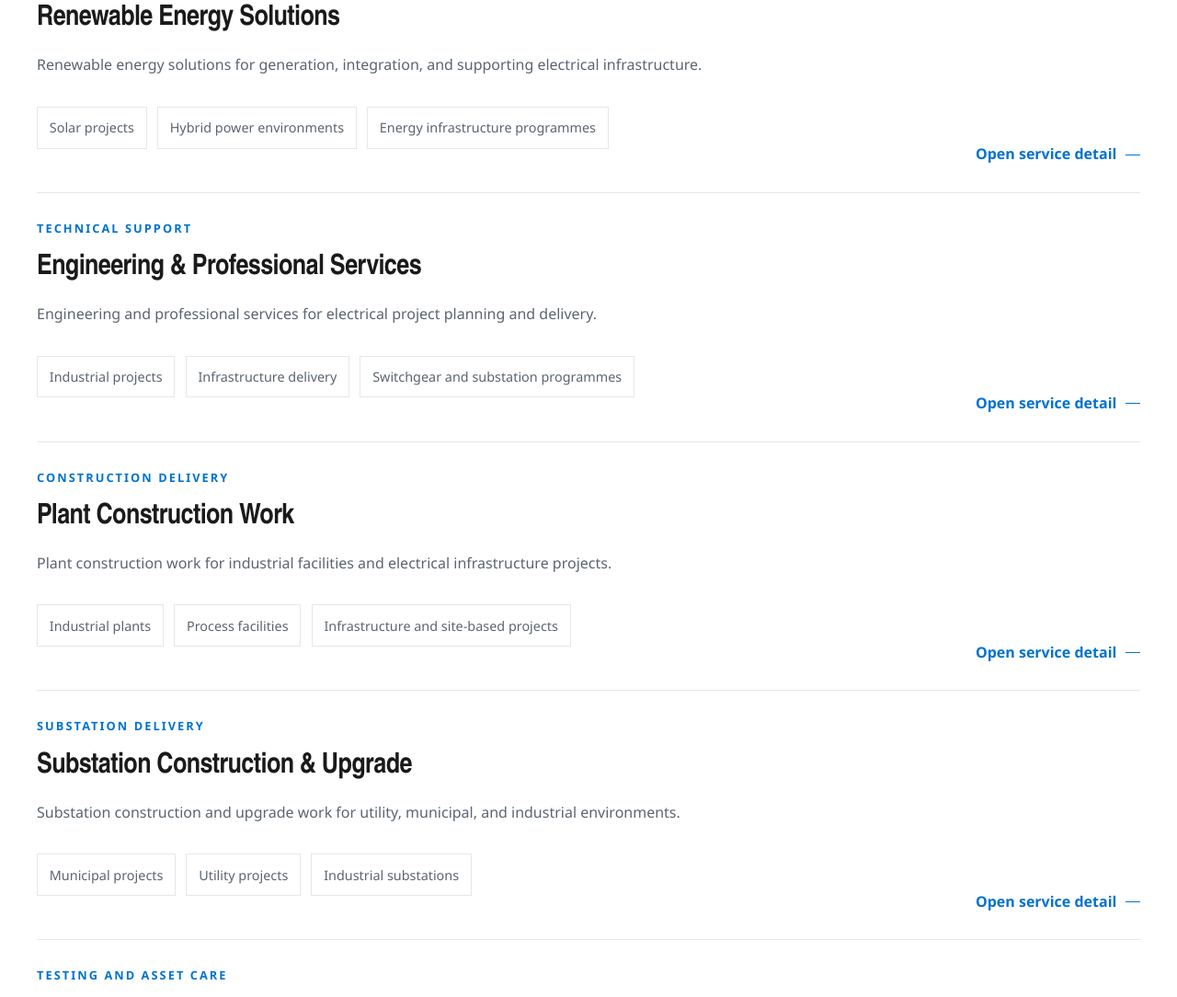
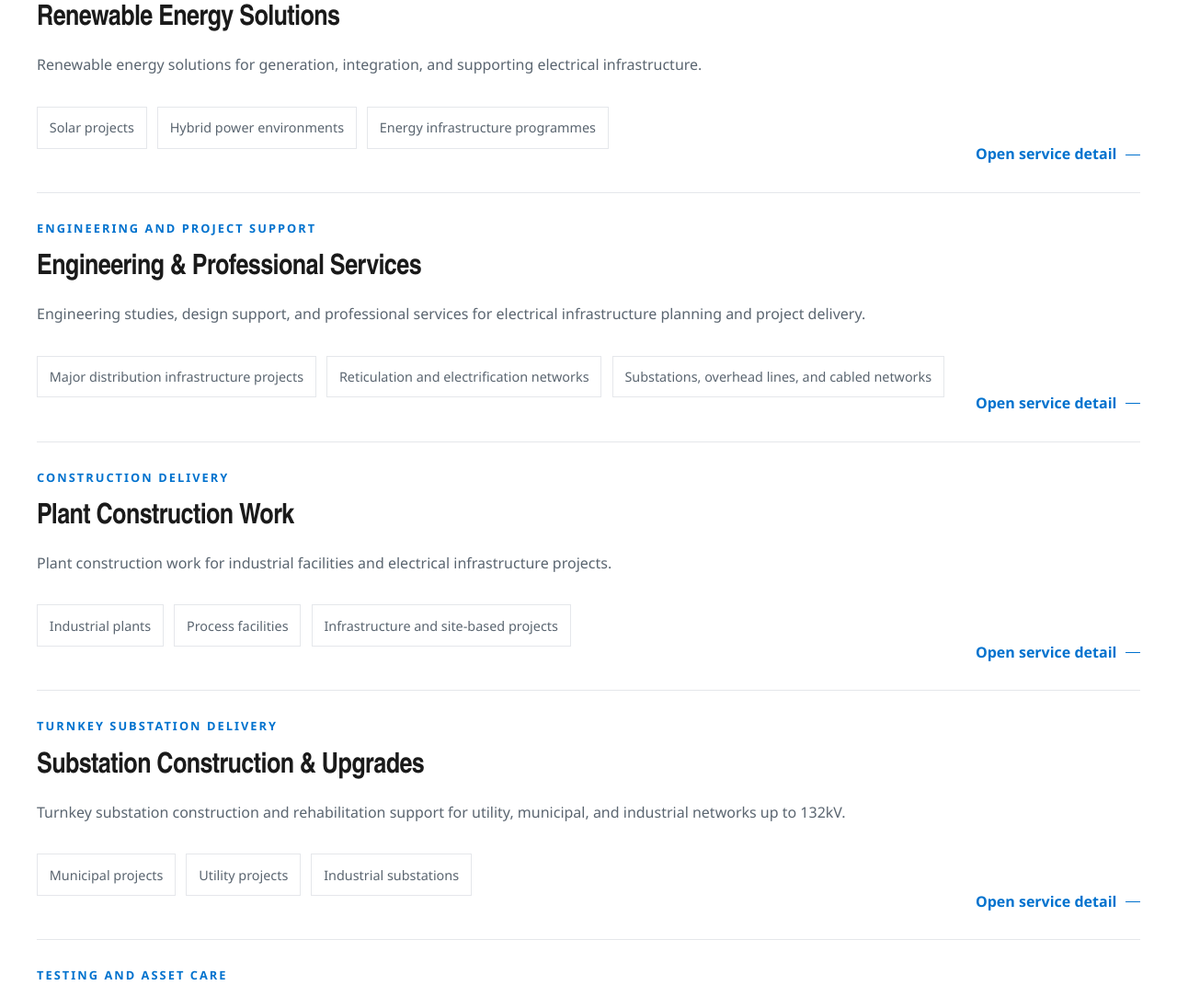
Before and after one commit to sirsmakoni-blip/rps-website, a Django app: page /services/ in a window 1280 px wide. Shown: the part 1006-2090 px from the top of the page at 92% size. Run offline with Django 5.2, Linux system fonts and the light colour scheme.

Commit message:
Expand product and service detail pages

```diff
--- a/website/templates/website/services.html
+++ b/website/templates/website/services.html
@@ -38,10 +38,10 @@
                             <span class="divider-item__label">{{ service.category }}</span>
                             <h2><a href="{% url 'website:service_detail' service.slug %}">{{ service.name }}</a></h2>
                         </div>
-                        <p>{{ service.summary }}</p>
+                        <p>{{ service.list_summary|default:service.summary }}</p>
                         <div class="split-meta">
                             <ul class="pill-list">
-                                {% for item in service.fit %}
+                                {% for item in service.list_fit|default:service.fit|slice:":3" %}
                                     <li>{{ item }}</li>
                                 {% endfor %}
                             </ul>
--- a/website/views.py
+++ b/website/views.py
@@ -212,23 +212,26 @@ PRODUCTS = [
     {
         "slug": "assure-hmvp-switchgear",
         "name": "Assure HMVP Switchgear",
-        "category": "Medium voltage switchgear",
+        "category": "Horizontal indoor MV switchgear",
         "image": "/static/img/assure-hmvp-switchgear.webp",
-        "summary": "RPS Assure HMVP Switchgear for medium voltage applications.",
-        "intro": "Assure HMVP Switchgear supports medium voltage distribution, control, and protection requirements across electrical infrastructure projects.",
+        "summary": "IEC-certified horizontal indoor switchgear with a 31.5kA for 1 second A-FLR internal arc rating to IEC 62271.",
+        "intro": "RPS Switchgear's Assure range of Horizontal Indoor Switchgear is fully type tested and certified to international IEC Standards. With an impressive internal arc rating of 31.5kA for 1 second A-FLR to IEC 62271, it will more than satisfy the most demanding of network owners' requirements.",
         "overview": (
-            "This product sits within the company’s MV switchgear product range and forms part of "
-            "its supply capability for industrial, utility, municipal, and infrastructure projects."
+            "As part of the RPS medium voltage range, Assure HMVP is positioned for projects that "
+            "need robust indoor switchgear, proven standards compliance, and dependable performance "
+            "across utility, municipal, mining, and industrial networks."
         ),
         "highlights": [
-            "Part of the RPS medium voltage switchgear offering",
-            "Positioned within the company’s core product range",
-            "Relevant to project supply, installation, testing, and commissioning scopes",
+            "Horizontal Indoor Switchgear",
+            "Fully type tested",
+            "Certified to IEC Standards",
+            "Internal arc rating: 31.5kA for 1 second A-FLR to IEC 62271",
+            "Suitable for demanding network owner requirements",
         ],
         "applications": [
-            "Substations",
-            "Industrial plants",
-            "Municipal and infrastructure power systems",
+            "Utility and municipal substations",
+            "Industrial and mining power systems",
+            "Indoor medium voltage switchrooms",
         ],
         "support": [
             "Engineering support",
@@ -236,31 +239,38 @@ PRODUCTS = [
             "Maintenance and upgrade alignment",
         ],
         "meta": [
-            {"label": "Product type", "value": "MV switchgear"},
-            {"label": "Company category", "value": "Core product family"},
-            {"label": "Project fit", "value": "Supply, installation, and commissioning"},
+            {"label": "Product type", "value": "Horizontal indoor switchgear"},
+            {"label": "Certification", "value": "IEC Standards"},
+            {"label": "Internal arc rating", "value": "31.5kA for 1 second A-FLR to IEC 62271"},
         ],
+        "brochure": "brochures/assure-hmvp-switchgear-brochure.pdf",
+        "brochure_label": "Download Assure HMVP Brochure",
     },
     {
         "slug": "lmvp-switchgear",
         "name": "RPS LMVP Switchgear",
-        "category": "LMVP switchgear",
+        "category": "Medium voltage switchgear",
         "image": "/static/img/lvmp.webp",
-        "summary": "RPS LMVP Switchgear for electrical distribution applications.",
-        "intro": "RPS LMVP Switchgear supports electrical distribution requirements across industrial, municipal, and infrastructure applications.",
+        "summary": "Medium voltage switchgear for network distribution with five breaker current ratings from 630/800A through 2500A.",
+        "intro": "The LMVP switchgear enables the distribution of Electrical Power through Networks to the Consumer at medium voltage. The circuit breakers are available in 5 current ratings, 630/800A, 630A cap switching, 1250A, 2000A and 2500A.",
         "overview": (
-            "The product forms part of the company’s electrical distribution offering and supports "
-            "broader project work in industrial, municipal, and infrastructure environments."
+            "The LMVP range supports medium voltage distribution duties where project teams need "
+            "rating flexibility and a practical switchgear platform for municipal, industrial, "
+            "mining, and infrastructure applications."
         ),
         "highlights": [
-            "Core RPS product line",
-            "Aligned to electrical distribution projects",
-            "Suited to supply and project execution packages",
+            "Medium voltage power distribution",
+            "5 current ratings",
+            "630/800A",
+            "630A cap switching",
+            "1250A",
+            "2000A",
+            "2500A",
         ],
         "applications": [
-            "Distribution systems",
-            "Industrial facilities",
-            "Infrastructure and municipal environments",
+            "Medium voltage distribution networks",
+            "Industrial and mining facilities",
+            "Municipal and infrastructure environments",
         ],
         "support": [
             "Engineering and professional services support",
@@ -268,74 +278,93 @@ PRODUCTS = [
             "Testing and commissioning support",
         ],
         "meta": [
-            {"label": "Product type", "value": "Switchgear"},
-            {"label": "Company category", "value": "Core product family"},
-            {"label": "Project fit", "value": "Distribution and project delivery"},
+            {"label": "Product type", "value": "Medium voltage switchgear"},
+            {"label": "Available ratings", "value": "630/800A, 630A cap switching, 1250A, 2000A, 2500A"},
+            {"label": "Project fit", "value": "Distribution and network delivery"},
         ],
+        "brochure": "brochures/lmvp-switchgear-brochure.pdf",
+        "brochure_label": "Download LMVP Brochure",
     },
     {
         "slug": "reyrolle-retrofit-solutions",
         "name": "Reyrolle Switchgear Retrofit Solutions",
-        "category": "Retrofit solutions",
+        "category": "Legacy switchgear retrofit solutions",
         "image": "/static/img/retrofit.webp",
-        "summary": "Retrofit solutions for legacy Reyrolle switchgear installations.",
-        "intro": "Reyrolle Switchgear Retrofit Solutions support brownfield upgrade work on existing Reyrolle installations requiring life extension and modernisation.",
+        "summary": "Type-tested retrofit and extension solutions for legacy Reyrolle LM switchgear that improve safety and service life without full switchboard replacement.",
+        "intro": "RPS Switchgear SA provides retrofit solutions for the legacy Reyrolle LM range of switchgear, which has an enormous installed base in Sub-Saharan Africa. RPS Switchgear SA is in a position to upgrade and retrofit existing legacy switchgear to IEC 62271-100/200 safety features. RPS SA also provides LMVP extension panels for legacy Reyrolle switchboards that are certified to a 25kA at 1 second A-FLR IAC withstand and seismic 1G test.",
         "overview": (
-            "This offering supports the upgrade of existing Reyrolle switchgear assets and aligns with "
-            "the company’s retrofit, relay upgrade, and replacement work shown in its project portfolio."
+            "This offering provides a practical modernization path for operators who need to extend the "
+            "service life of installed Reyrolle switchgear while improving safety, reliability, "
+            "maintainability, and operational continuity. By retrofitting compatible existing "
+            "switchboard infrastructure rather than replacing complete boards, projects can strengthen "
+            "performance and reduce the disruption associated with full switchboard replacement."
         ),
         "highlights": [
-            "Focused on legacy Reyrolle switchgear",
-            "Supports brownfield upgrade projects",
-            "Aligned to retrofit and relay upgrade scopes",
+            "Retrofit solutions for legacy Reyrolle LM switchgear",
+            "Extends service life without full switchboard replacement",
+            "Upgrades existing installations toward IEC 62271-100/200 safety features",
+            "Compatible with existing switchgear infrastructure where applicable",
+            "LMVP extension panels certified to 25kA at 1 second A-FLR IAC withstand",
+            "Supports improved reliability, maintainability, safety, and operational continuity",
         ],
         "applications": [
-            "Legacy substations",
-            "Brownfield upgrade projects",
-            "Operational power systems requiring refurbishment",
+            "Legacy Reyrolle switchboards in service",
+            "Brownfield substation and plant upgrades",
+            "Operational networks requiring life extension and modernization",
         ],
         "support": [
-            "Retrofit planning",
-            "Installation and replacement support",
-            "Testing and recommissioning alignment",
+            "Retrofit planning and scope definition",
+            "Installation aligned to existing switchgear infrastructure",
+            "Testing, recommissioning, and upgrade support",
         ],
         "meta": [
-            {"label": "Product type", "value": "Retrofit solution"},
-            {"label": "Company category", "value": "Core product family"},
-            {"label": "Project fit", "value": "Life extension and upgrade work"},
+            {"label": "Product type", "value": "Legacy switchgear retrofit solution"},
+            {"label": "Safety upgrade", "value": "IEC 62271-100/200 features"},
+            {"label": "Extension panel rating", "value": "25kA at 1 second A-FLR IAC withstand"},
+            {"label": "Additional qualification", "value": "Seismic 1G test"},
         ],
+        "brochure": "brochures/reyrolle-retrofit-solutions-brochure.pdf",
+        "brochure_label": "Download Reyrolle Retrofit Solutions Brochure",
     },
     {
         "slug": "low-voltage-switchboard-assemblies",
         "name": "Low Voltage Switchboard Assemblies",
-        "category": "LV switchboards",
+        "category": "Type-tested LV switchboard assemblies",
         "image": "/static/img/lv_solutions.webp",
-        "summary": "Low voltage switchboard assemblies including MCCs, distribution boards, containerised solutions, MV switchrooms, and LV E-Rooms.",
-        "intro": "Low Voltage Switchboard Assemblies support distribution, motor control, and packaged electrical infrastructure requirements across project environments.",
+        "summary": "IEC 61439 type-tested low voltage switchboard assemblies for dependable electrical distribution, motor control, and packaged plant support.",
+        "intro": "RPS Switchgear SA offers Low Voltage switchboard assemblies type tested to IEC61439, including MCCs, Distribution Boards, Containerised Solutions, MV Switchrooms, and LV E-Rooms.",
         "overview": (
-            "The company’s LV assembly capability includes MCCs, distribution boards, containerised "
-            "solutions, MV switchrooms, and LV E-Rooms for broader electrical infrastructure delivery."
+            "RPS supplies and manufactures low voltage switchboard assemblies for projects that require "
+            "dependable electrical distribution and control, quality assembly, maintainability, and "
+            "long-term operational reliability. The range is suited to commercial, industrial, "
+            "municipal, and infrastructure environments where safe and practical LV distribution "
+            "solutions must integrate cleanly with broader project delivery."
         ),
         "highlights": [
-            "Core RPS product family",
-            "Includes MCCs and distribution boards",
-            "Extends to containerised solutions, MV switchrooms, and LV E-Rooms",
+            "Type tested to IEC61439",
+            "Supplied and manufactured by RPS Switchgear SA",
+            "Supports dependable electrical distribution and control",
+            "Includes MCCs, Distribution Boards, Containerised Solutions, MV Switchrooms, and LV E-Rooms",
+            "Designed for safety, maintainability, and long-term operational reliability",
         ],
         "applications": [
-            "Industrial facilities",
-            "Municipal projects",
-            "Commercial and infrastructure electrical systems",
+            "Commercial facilities and buildings",
+            "Industrial plants and process environments",
+            "Municipal, utility, and infrastructure projects",
         ],
         "support": [
-            "Engineering support",
+            "Engineering and assembly support",
             "Manufacture, installation, and commissioning alignment",
-            "Maintenance and future upgrade support",
+            "Maintenance, lifecycle support, and future upgrade readiness",
         ],
         "meta": [
-            {"label": "Product type", "value": "LV switchboard assemblies"},
-            {"label": "Company category", "value": "Core product family"},
-            {"label": "Project fit", "value": "Supply, installation, and distribution systems"},
+            {"label": "Product type", "value": "Low voltage switchboard assemblies"},
+            {"label": "Standard", "value": "IEC61439"},
+            {"label": "Configurations", "value": "MCCs, Distribution Boards, Containerised Solutions, MV Switchrooms, LV E-Rooms"},
+            {"label": "Project fit", "value": "Electrical distribution and control systems"},
         ],
+        "brochure": None,
+        "brochure_label": None,
     },
 ]
 
@@ -375,33 +404,73 @@ SERVICES = [
     {
         "slug": "engineering-and-professional-services",
         "name": "Engineering & Professional Services",
-        "category": "Technical support",
-        "image": "/static/img/assure-hmvp-switchgear.webp",
-        "summary": "Engineering and professional services for electrical project planning and delivery.",
-        "intro": "Engineering & Professional Services support project planning, technical definition, coordination, and delivery across electrical infrastructure work.",
+        "category": "Engineering and project support",
+        "image": "/static/img/services/engineering-professional-services-1.webp",
+        "summary": "Electrical engineering studies, design support, and professional services for network planning, system analysis, and power infrastructure delivery.",
+        "list_summary": "Engineering studies, design support, and professional services for electrical infrastructure planning and project delivery.",
+        "intro": "RPS provides Engineering Services covering load flow studies, harmonic studies, network design, protection schemes design, control systems design, MV & HV breaker maintenance and testing, and protection relay testing.",
         "overview": (
-            "This service supports the planning, technical definition, and execution of electrical "
-            "projects across switchgear, substations, installations, and related infrastructure."
+            "The professional services scope extends into master planning, project-specific planning "
+            "and design, project management, and implementation support for power system "
+            "infrastructure associated with major distribution, township and rural reticulation and "
+            "electrification networks, including substations, overhead lines, electrification "
+            "refurbishment, and cabled networks. An integral part of this work is accurate modelling "
+            "of existing and future network configurations and load characteristics to enable "
+            "effective network analysis using DigSilent software and ReticMaster voltage-drop models."
         ),
         "scope": [
-            "Technical support",
-            "Project engineering",
-            "Professional services for delivery planning",
+            "Load flow and harmonic studies",
+            "Network, protection scheme, and control system design",
+            "MV & HV breaker maintenance and testing",
+            "Protection relay testing",
+            "Master planning, project-specific planning, and project management",
+            "HVAC, small power and lighting, and PV system design",
         ],
         "outcomes": [
-            "Clearer project definition",
-            "Better technical coordination",
-            "Stronger project execution support",
+            "Accurate modelling of existing and future network configurations",
+            "Better definition of plant, line parameter, and load behaviour",
+            "Load flow analysis",
+            "Fault level calculations",
+            "Voltage stability analysis",
+            "Transient switching studies",
+            "Optimal placing of compensation devices",
+            "Losses optimisation",
+            "Quality of supply analysis",
+            "Unbalanced network loading and statistical modelling of LV systems",
         ],
         "fit": [
-            "Industrial projects",
-            "Infrastructure delivery",
-            "Switchgear and substation programmes",
+            "Major distribution and power system infrastructure projects",
+            "Township and rural reticulation and electrification networks",
+            "Substations, overhead lines, refurbishment, and cabled networks",
+            "Industrial, municipal, utility, and infrastructure programmes",
+        ],
+        "list_fit": [
+            "Major distribution infrastructure projects",
+            "Reticulation and electrification networks",
+            "Substations, overhead lines, and cabled networks",
         ],
         "meta": [
-            {"label": "Service type", "value": "Engineering support"},
-            {"label": "Capability", "value": "Core service line"},
-            {"label": "Project fit", "value": "Planning and execution"},
+            {"label": "Service type", "value": "Engineering and professional services"},
+            {"label": "Core studies", "value": "Load flow, harmonic, fault, and voltage stability"},
+            {"label": "Design scope", "value": "Network, protection, control, HVAC, lighting, and PV"},
+            {"label": "Analysis tools", "value": "DigSilent and ReticMaster"},
+        ],
+        "images": [
+            {
+                "src": "/static/img/services/engineering-professional-services-1.webp",
+                "alt": "Engineering studies and system schematics",
+                "caption": "Engineering studies, network design, and protection planning support.",
+            },
+            {
+                "src": "/static/img/services/engineering-professional-services-2.webp",
+                "alt": "Professional services planning schematic",
+                "caption": "Planning, design coordination, and professional project support for power infrastructure.",
+            },
+            {
+                "src": "/static/img/services/engineering-professional-services-3.webp",
+                "alt": "Electrical network analysis schematic",
+                "caption": "Detailed network analysis using modelling tools to evaluate system performance.",
+            },
         ],
     },
     {
@@ -438,34 +507,51 @@ SERVICES = [
     },
     {
         "slug": "substation-construction-and-upgrades",
-        "name": "Substation Construction & Upgrade",
-        "category": "Substation delivery",
-        "image": "/static/img/assure-hmvp-switchgear.webp",
-        "summary": "Substation construction and upgrade work for utility, municipal, and industrial environments.",
-        "intro": "Substation Construction & Upgrade supports utility, municipal, industrial, and infrastructure projects requiring new build or brownfield substation work.",
+        "name": "Substation Construction & Upgrades",
+        "category": "Turnkey substation delivery",
+        "image": "/static/img/services/substation-construction-upgrades-hero.webp",
+        "summary": "Turnkey substation construction and rehabilitation for substations up to 132kV.",
+        "list_summary": "Turnkey substation construction and rehabilitation support for utility, municipal, and industrial networks up to 132kV.",
+        "intro": (
+            "RPS Switchgear SA offers turnkey solutions in substation construction and rehabilitation "
+            "for substations up to 132kV, supported by expertise in substation design, engineering, "
+            "and construction."
+        ),
         "overview": (
-            "The project portfolio shows both substation switchroom work and wider distribution and "
-            "upgrade projects, linking this service directly to active field delivery capability."
+            "With more than 15 years of hands-on experience, the team delivers new-build, upgrade, "
+            "and refurbishment programmes that require disciplined site-based execution, electrical "
+            "infrastructure coordination, and structured commissioning support. The service is suited "
+            "to projects where existing substations must be rehabilitated or expanded without losing "
+            "focus on safety, maintainability, and long-term operating reliability."
         ),
         "scope": [
-            "Substation construction",
-            "Substation upgrade work",
-            "Related installation and commissioning support",
+            "Turnkey substation construction up to 132kV",
+            "Substation rehabilitation, refurbishment, and upgrade works",
+            "Substation design, engineering, and construction support",
+            "Associated MV/LV infrastructure and site-based electrical works",
+            "Testing, commissioning, and project handover support",
         ],
         "outcomes": [
-            "Improved electrical infrastructure",
-            "Structured upgrade delivery",
-            "Commissioning-ready substations",
+            "Construction-ready and commissioning-ready substations",
+            "Improved condition and service life of existing substation assets",
+            "Safer, more maintainable infrastructure for long-term operation",
+            "Controlled project execution from engineering through site delivery",
         ],
         "fit": [
             "Municipal projects",
             "Utility projects",
             "Industrial substations",
+            "Brownfield rehabilitation and expansion programmes",
+        ],
+        "list_fit": [
+            "Municipal projects",
+            "Utility projects",
+            "Industrial substations",
         ],
         "meta": [
-            {"label": "Service type", "value": "Substation works"},
-            {"label": "Capability", "value": "Core service line"},
-            {"label": "Project fit", "value": "Build and upgrade programmes"},
+            {"label": "Service type", "value": "Turnkey substation works"},
+            {"label": "Voltage scope", "value": "Substations up to 132kV"},
+            {"label": "Delivery model", "value": "Construction, rehabilitation, and upgrades"},
         ],
     },
     {
```
Also changed, not shown: static/css/website.css (+32 -0 lines), website/templates/website/service_detail.html (+24 -0 lines), static/img/services/engineering-professional-services-1.webp (added), static/img/services/engineering-professional-services-2.webp (added), static/img/services/engineering-professional-services-3.webp (added), static/img/services/substation-construction-upgrades-hero.webp (added), 3 other files.
